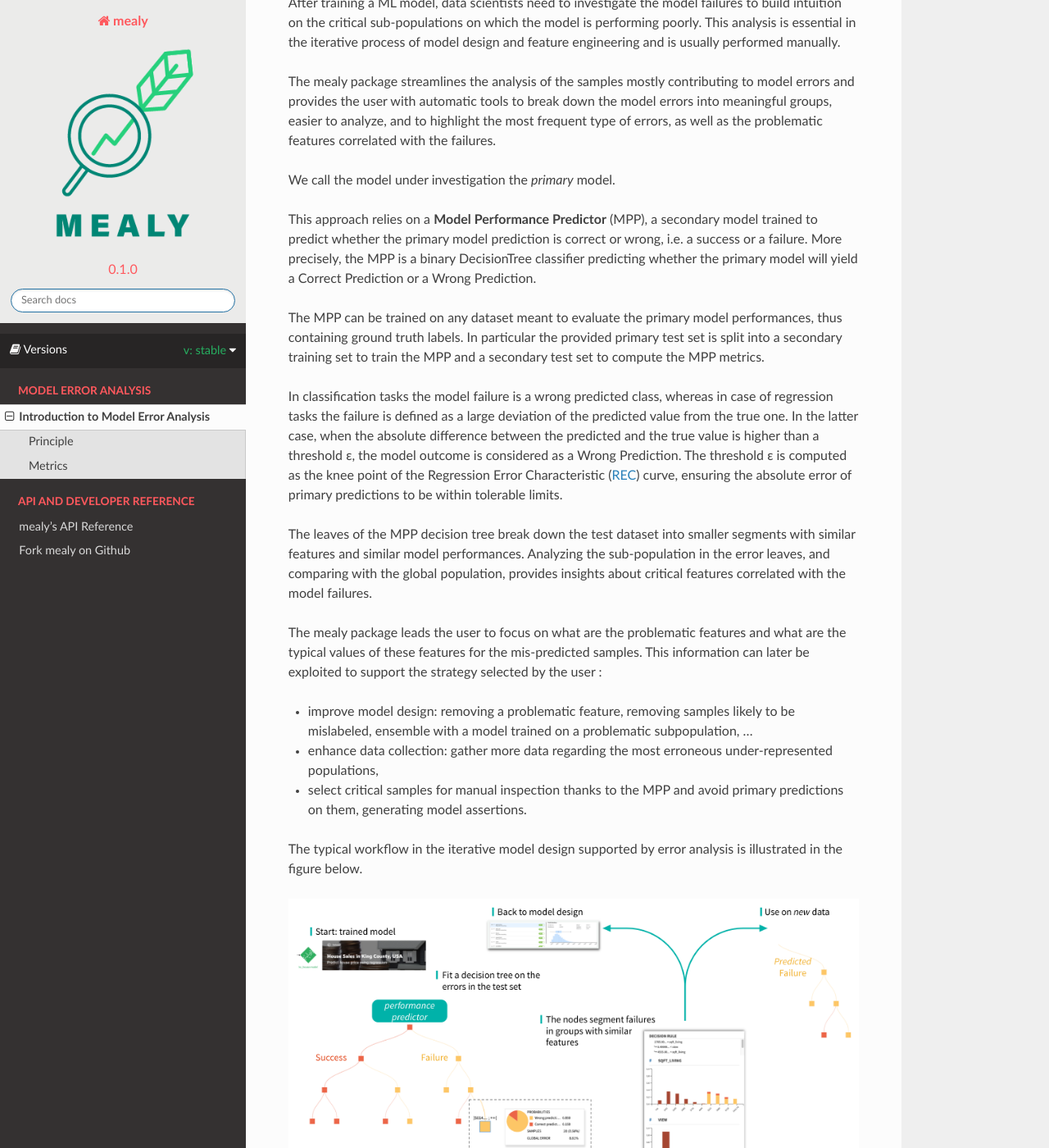
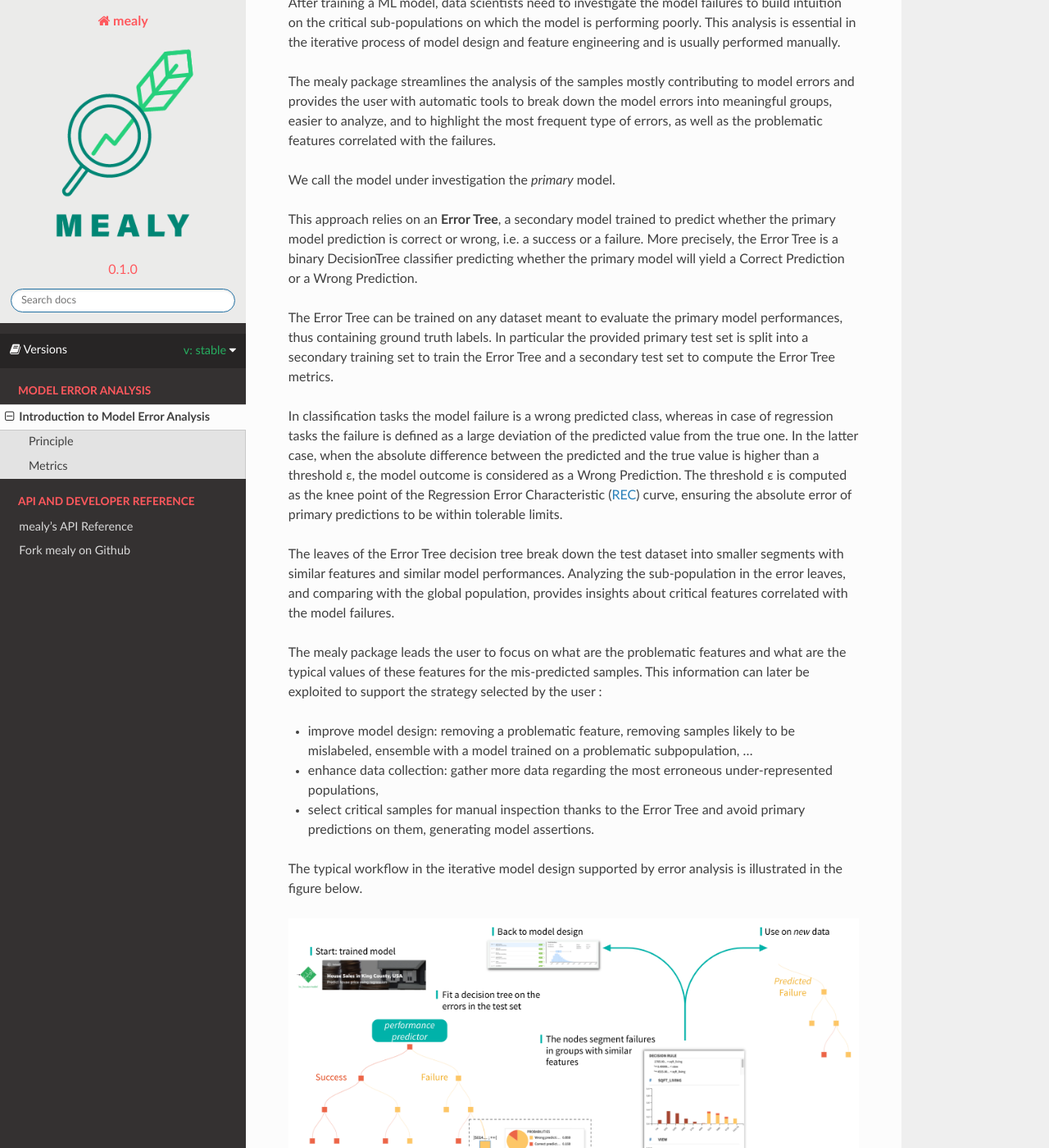
Before and after one commit to dataiku-research/mealy, a Sphinx documentation site: the page built from doc/introduction.rst, in a window 1280 px wide and 1400 px high, scrolled down 224 px. Shown: the whole window at 82% size. Built offline with Sphinx 7.4.7 and the Read the Docs theme 2.0.0, drawn with Linux system fonts in a browser that asks for light colours; pages that are not in the unit, such as notebooks, are missing from menus; some of the changed text lies outside the part shown.

Commit message:
mpp to error tree

```diff
--- a/doc/index.rst
+++ b/doc/index.rst
@@ -7,7 +7,7 @@ Welcome to mealy's documentation!
 ================================================
 
 mealy is a Python package to perform Model Error AnaLYsis of scikit-learn models,
-leveraging a Model Performance Predictor, a Decision Tree predicting the failures
+leveraging an Error Tree, a Decision Tree predicting the failures
 and successes of a ML model.
 
 The code of the project is on Github: `mealy <https://github.com/dataiku/mealy>`_
--- a/doc/introduction.rst
+++ b/doc/introduction.rst
@@ -14,13 +14,13 @@ type of errors, as well as the problematic features correlated with the failures
 
 We call the model under investigation the *primary* model.
 
-This approach relies on a **Model Performance Predictor** (MPP), a secondary model trained to predict whether the primary
-model prediction is correct or wrong, i.e. a success or a failure. More precisely, the MPP is a binary DecisionTree classifier
+This approach relies on an **Error Tree**, a secondary model trained to predict whether the primary
+model prediction is correct or wrong, i.e. a success or a failure. More precisely, the Error Tree is a binary DecisionTree classifier
 predicting whether the primary model will yield a Correct Prediction or a Wrong Prediction.
 
-The MPP can be trained on any dataset meant to evaluate the primary model performances, thus containing ground truth labels.
-In particular the provided primary test set is split into a secondary training set to train the MPP and a secondary test set
-to compute the MPP metrics.
+The Error Tree can be trained on any dataset meant to evaluate the primary model performances, thus containing ground truth labels.
+In particular the provided primary test set is split into a secondary training set to train the Error Tree and a secondary test set
+to compute the Error Tree metrics.
 
 In classification tasks the model failure is a wrong predicted class, whereas in case of regression tasks the failure is
 defined as a large deviation of the predicted value from the true one. In the latter case, when the absolute difference
@@ -29,7 +29,7 @@ The threshold ε is computed as the knee point of the Regression Error Character
 (`REC <http://homepages.rpi.edu/~bennek/papers/rec.pdf>`_) curve, ensuring the absolute error
 of primary predictions to be within tolerable limits.
 
-The leaves of the MPP decision tree break down the test dataset into smaller segments with similar features and similar
+The leaves of the Error Tree decision tree break down the test dataset into smaller segments with similar features and similar
 model performances. Analyzing the sub-population in the error leaves, and comparing with the global population, provides
 insights about critical features correlated with the model failures.
 
@@ -38,7 +38,7 @@ for the mis-predicted samples. This information can later be exploited to suppor
 
 * improve model design: removing a problematic feature, removing samples likely to be mislabeled, ensemble with a model trained on a problematic subpopulation, ...
 * enhance data collection: gather more data regarding the most erroneous under-represented populations,
-* select critical samples for manual inspection thanks to the MPP and avoid primary predictions on them, generating model assertions.
+* select critical samples for manual inspection thanks to the Error Tree and avoid primary predictions on them, generating model assertions.
 
 The typical workflow in the iterative model design supported by error analysis is illustrated in the figure below.
 
@@ -51,16 +51,16 @@ Metrics
 The **actual accuracy** of the primary model is the proportion of samples in the test set the primary model predicts correctly
 (or close enough to the true value in case of regression).
 
-The Model Performance Predictor provides an estimation of this accuracy, referred to as **estimated accuracy**. This is
-the proportion of samples in the test set the MPP estimates as Correct Prediction
+The Error Tree provides an estimation of this accuracy, referred to as **estimated accuracy**. This is
+the proportion of samples in the test set the Error Tree estimates as Correct Prediction
 
 If the estimated accuracy of the primary model is too far from the actual one, a warning is triggered.
 Indeed this means that the decision tree is not representative of the primary model performance,
-making the whole error analysis invalid. The metric measuring how the MPP is representative of the primary model
+making the whole error analysis invalid. The metric measuring how the Error Tree is representative of the primary model
 is the **Fidelity** (`1-|actual_acc - estimated_acc|`). The chosen threshold for fidelity is `0.9`,
-below which the MPP predicted model accuracy is considered too different from the true model accuracy.
+below which the Error Tree predicted model accuracy is considered too different from the true model accuracy.
 
-As the Model Performance Predictor is simply a tree, it can be visualized and further analyzed by looking at its nodes,
+As the Error Tree is simply a tree, it can be visualized and further analyzed by looking at its nodes,
 especially the leaf nodes. The color of a node represents whether the majority of samples falling in the node are
 Correct Prediction (blue) or Wrong Prediction (red).
 
```
Also changed, not shown: 2 other files.
